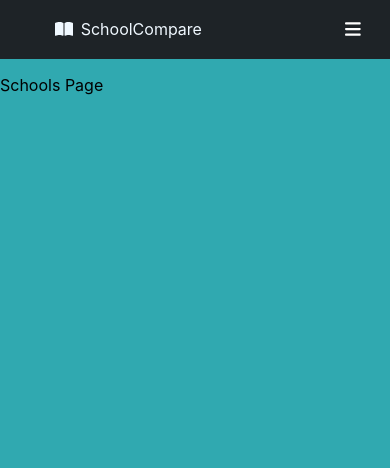
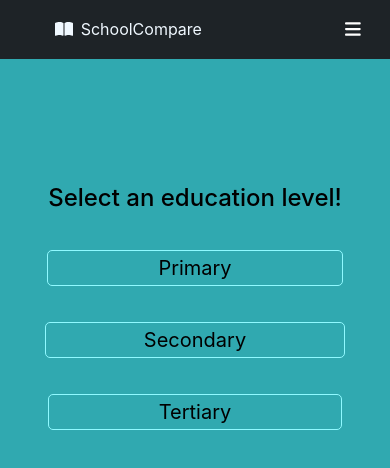
Before and after one commit to jiayng01/CZ2006-SchoolCompare, a React (Create React App) app in the folder school-compare/: page /schools in a window 390 px wide. Shown: the top 468 px of the page. Built offline with nearby package versions, Linux system fonts and the light colour scheme.

Commit message:
Schools main page

```diff
--- a/school-compare/package.json
+++ b/school-compare/package.json
@@ -8,6 +8,7 @@
     "@testing-library/jest-dom": "^5.16.2",
     "@testing-library/react": "^12.1.3",
     "@testing-library/user-event": "^13.5.0",
+    "axios": "^0.26.0",
     "formik": "^2.2.9",
     "react": "^17.0.2",
     "react-dom": "^17.0.2",
--- a/school-compare/src/App.js
+++ b/school-compare/src/App.js
@@ -4,7 +4,7 @@ import Navbar from "./Components/Navbar";
 
 import { Routes, Route } from "react-router-dom";
 import Home from "./Pages/Home";
-import Schools from "./Pages/Schools";
+import Schools from "./Pages/Schools/SchoolsMainPage";
 import Favourites from "./Pages/Favourites";
 import Forum from "./Pages/Forum";
 import Feedback from "./Pages/Feedback";
@@ -18,12 +18,20 @@ function App() {
 
       <Routes>
         <Route path="/" element={<Home />} />
-        <Route path="/home" element={<Home />} />
-        <Route path="/schools" element={<Schools />} />
-        <Route path="/favourites" element={<Favourites />} />
-        <Route path="/forum" element={<Forum />} />
-        <Route path="/feedback" element={<Feedback />} />
-        <Route path="/login" element={<Login />} />
+        <Route path="home" element={<Home />} />
+        <Route>
+          <Route path="schools" element={<Schools />} />
+          <Route path="schools/primary" element={<div>primary</div>} />
+          {/* Havent implement yet */}
+          <Route path="schools/secondary" element={<div>secondary</div>} />
+          {/* Havent implement yet */}
+          <Route path="schools/tertiary" element={<div>tertiary</div>} />
+          {/* Havent implement yet */}
+        </Route>
+        <Route path="favourites" element={<Favourites />} />
+        <Route path="forum" element={<Forum />} />
+        <Route path="feedback" element={<Feedback />} />
+        <Route path="login" element={<Login />} />
         <Route path="*" element={<Error />} />
       </Routes>
     </>
--- a/school-compare/src/Pages/Schools.js
+++ /dev/null
@@ -1,9 +0,0 @@
-import React from 'react'
-
-function Schools() {
-  return (
-    <div>Schools Page</div>
-  )
-}
-
-export default Schools
--- /dev/null
+++ b/school-compare/src/Pages/Schools/SchoolsMainPage.js
@@ -0,0 +1,49 @@
+import React from "react";
+import { NavLink } from "react-router-dom";
+import "../../PagesCSS/Schools/SchoolsMainPage.css";
+
+let activeStyle = {
+  color: "#80De80",
+  transition: "all 0.2s linear",
+};
+
+function SchoolsMainPage() {
+  return (
+    <div className="schools-main-container">
+      <p className="schools-main-title">Select an education level!</p>
+
+      {/* Primary */}
+      <li className="schools-main-list">
+        <NavLink
+          className="schools-main-items primary"
+          to="/schools/primary"
+          style={({ isActive }) => (isActive ? activeStyle : undefined)}
+        >
+          Primary
+        </NavLink>
+      </li>
+      {/* Secondary */}
+      <li className="schools-main-list">
+        <NavLink
+          className="schools-main-items secondary"
+          to="/schools/secondary"
+          style={({ isActive }) => (isActive ? activeStyle : undefined)}
+        >
+          Secondary
+        </NavLink>
+      </li>
+      {/* Tertiary */}
+      <li className="schools-main-list">
+        <NavLink
+          className="schools-main-items tertiary"
+          to="/schools/tertiary"
+          style={({ isActive }) => (isActive ? activeStyle : undefined)}
+        >
+          Tertiary
+        </NavLink>
+      </li>
+    </div>
+  );
+}
+
+export default SchoolsMainPage;
--- /dev/null
+++ b/school-compare/src/PagesCSS/Schools/SchoolsMainPage.css
@@ -0,0 +1,108 @@
+.schools-main-container {
+    padding-top: 20px;
+    margin-top: 4rem;
+}
+
+.schools-main-title {
+  text-align: center;
+  font-size: 30px;
+  font-weight: 500;
+  margin-bottom: 12px;
+}
+
+.schools-main-list {
+  list-style-type: none;
+  padding-top: 2rem;
+  padding-bottom: 1rem;
+  text-align: center;
+}
+
+.schools-main-items {
+  text-decoration: none;
+  color: black;
+  font-size: 25px;
+  border: 1px solid #90f9ff;
+  border-radius: 5px;
+  padding: 5px 0 5px 0;
+  text-align: center;
+}
+
+.schools-main-items:hover{
+    background-color: #6FA5CC;
+}
+
+.primary{
+    padding-left: 120px;
+    padding-right: 120px;
+}
+
+.secondary{
+    padding-left: 105px;
+    padding-right: 105px;
+}
+
+.tertiary{
+    padding-left: 120px;
+    padding-right: 120px;
+}
+
+
+
+
+@media screen and (max-width: 700px) {
+    .schools-main-container {
+        margin-top: 5rem;
+    }
+
+    .schools-main-title {
+        font-size: 24px;
+    }
+
+    .schools-main-items {
+        font-size: 20px;
+    }
+
+    .primary{
+        padding-left: 110px;
+        padding-right: 110px;
+    }
+
+    .secondary{
+        padding-left: 98px;
+        padding-right: 98px;
+    }
+
+    .tertiary{
+        padding-left: 110px;
+        padding-right: 110px;
+    }
+}
+
+@media screen and (max-width: 300px) {
+    .schools-main-container {
+        margin-top: 5rem;
+    }
+
+    .schools-main-title {
+        font-size: 20px;
+    }
+
+    .schools-main-items {
+        font-size: 18px;
+    }
+
+    .primary{
+        padding-left: 95px;
+        padding-right: 95px;
+    }
+
+    .secondary{
+        padding-left: 82px;
+        padding-right: 82px;
+    }
+
+    .tertiary{
+        padding-left: 95px;
+        padding-right: 95px;
+    }
+}
```
Also changed, not shown: 1 other file (tests, documents, lock files or other folders).
